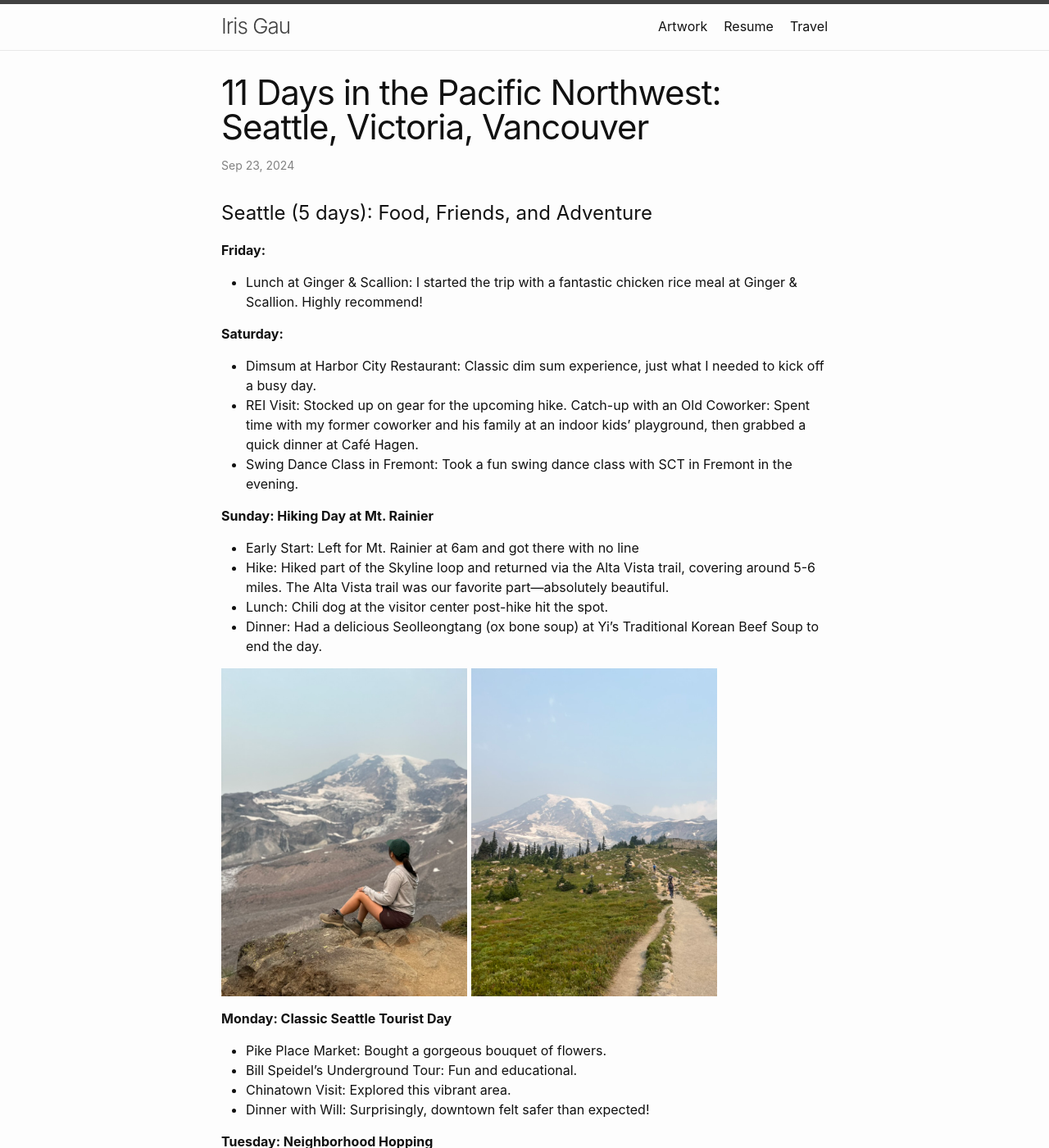
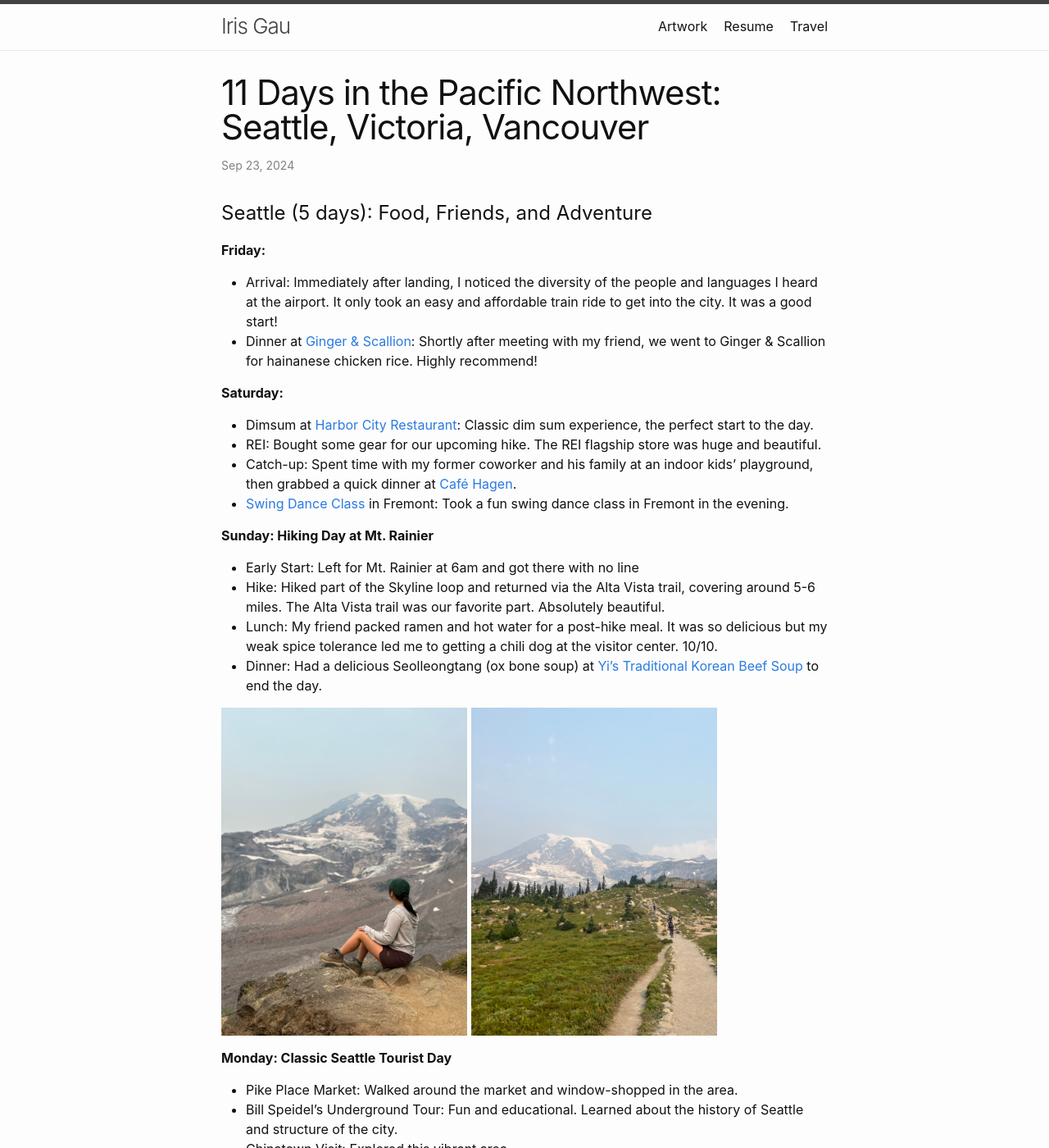
Before and after one commit to irisgau/irisgau.github.io, a Jekyll site: the page built from docs/_posts/2024-09-23-pacific-northwest.markdown, in a window 1280 px wide and 1400 px high. Shown: the whole window at 82% size. Built offline with Jekyll 4.4.1, drawn with Linux system fonts in a browser that asks for light colours; some of the changed text lies outside the part shown.

Commit message:
update about

```diff
--- a/docs/_posts/2024-09-23-pacific-northwest.markdown
+++ b/docs/_posts/2024-09-23-pacific-northwest.markdown
@@ -8,34 +8,35 @@ categories: travel
 # Seattle (5 days): Food, Friends, and Adventure
 
 **Friday:**
-* Lunch at Ginger & Scallion: I started the trip with a fantastic chicken rice meal at Ginger & Scallion. Highly recommend!
+* Arrival: Immediately after landing, I noticed the diversity of the people and languages I heard at the airport. It only took an easy and affordable train ride to get into the city. It was a good start!
+* Dinner at [Ginger & Scallion](https://maps.app.goo.gl/Qcgmcxf2Dfg27Pvr6): Shortly after meeting with my friend, we went to Ginger & Scallion for hainanese chicken rice. Highly recommend!
 
 **Saturday:**
-* Dimsum at Harbor City Restaurant: Classic dim sum experience, just what I needed to kick off a busy day.
-* REI Visit: Stocked up on gear for the upcoming hike.
-Catch-up with an Old Coworker: Spent time with my former coworker and his family at an indoor kids' playground, then grabbed a quick dinner at Café Hagen.
-* Swing Dance Class in Fremont: Took a fun swing dance class with SCT in Fremont in the evening.
+* Dimsum at [Harbor City Restaurant](https://maps.app.goo.gl/XzMyyi9RqqnMnx2R8): Classic dim sum experience, the perfect start to the day.
+* REI: Bought some gear for our upcoming hike. The REI flagship store was huge and beautiful.
+* Catch-up: Spent time with my former coworker and his family at an indoor kids' playground, then grabbed a quick dinner at [Café Hagen](https://maps.app.goo.gl/oZLkCwTYP3EwZ3rH8).
+* [Swing Dance Class](https://www.swingdancesct.com/) in Fremont: Took a fun swing dance class in Fremont in the evening.
 
 **Sunday: Hiking Day at Mt. Rainier**
 * Early Start: Left for Mt. Rainier at 6am and got there with no line
-* Hike: Hiked part of the Skyline loop and returned via the Alta Vista trail, covering around 5-6 miles. The Alta Vista trail was our favorite part—absolutely beautiful.
-* Lunch: Chili dog at the visitor center post-hike hit the spot.
-* Dinner: Had a delicious Seolleongtang (ox bone soup) at Yi's Traditional Korean Beef Soup to end the day.
+* Hike: Hiked part of the Skyline loop and returned via the Alta Vista trail, covering around 5-6 miles. The Alta Vista trail was our favorite part. Absolutely beautiful.
+* Lunch: My friend packed ramen and hot water for a post-hike meal. It was so delicious but my weak spice tolerance led me to getting a chili dog at the visitor center. 10/10.
+* Dinner: Had a delicious Seolleongtang (ox bone soup) at [Yi's Traditional Korean Beef Soup](https://maps.app.goo.gl/Ds2mMQ3x1eib6ZRc7) to end the day.
 
 ![Mt. Rainier](/assets/images/2024-09-23-pacific-northwest/mt-rainier-1.jpeg){: height="400" }
 ![Mt. Rainier](/assets/images/2024-09-23-pacific-northwest/mt-rainier-2.jpeg){: height="400" }
 
 **Monday: Classic Seattle Tourist Day**
-* Pike Place Market: Bought a gorgeous bouquet of flowers.
-* Bill Speidel's Underground Tour: Fun and educational.
+* Pike Place Market: Walked around the market and window-shopped in the area.
+* Bill Speidel's Underground Tour: Fun and educational. Learned about the history of Seattle and structure of the city.
 * Chinatown Visit: Explored this vibrant area.
-* Dinner with Will: Surprisingly, downtown felt safer than expected!
+* Dinner: Met with an old friend who I interned with, who shared about his experience living in Seattle for the past several years. Walking around downtown in the evening felt safer than expected.
 
 **Tuesday: Neighborhood Hopping**
 * Queen Anne: Stopped by Kerrie Park for an amazing view.
-* Fremont: Wandered around the Wonderland Gear Exchange and Fremont Vintage Mall.
-* Green Lake: Took a bus there just as school let out—loved seeing the diverse group of middle schoolers on board.
-* Dinner: Had an incredible meal at Kedai Makan in Capitol Hill, including a creamy, vegan coconut milkshake.
+* Fremont: Wandered around, making stops at Wonderland Gear Exchange and Fremont Vintage Mall.
+* Green Lake: Took a bus there just as school let out. It warmed my heart to see the diversity of middle schoolers on board.
+* Dinner: Had an incredible meal at [Kedai Makan](https://maps.app.goo.gl/7YYo4RdN3yhEkKgo8) in Capitol Hill, and a wonderful catch-up with a college friend. The creamy, vegan coconut milkshake is a must.
 
 **Wednesday: Ferry Ride to Victoria**
 * Morning Ferry: Enjoyed the scenic ride as I made my way to Canada.
@@ -43,9 +44,9 @@ Catch-up with an Old Coworker: Spent time with my former coworker and his family
 # Victoria (2 days): Gardens, Museums, and City Charm
 
 **Wednesday: Arrival in Victoria**
-* Immigration Hiccup: A bit of a negative encounter with the officer, but I made it through.
-* Uber to Hostel: Chose Uber over the bus after the stressful experience, but had a lovely driver who suggested I visit Whistler.
-* Explored the Area: Checked out thrift shops around Ocean Island Hostel and snagged a jacket and purse.
+* Immigration: A bit of a negative encounter with the officer who managed to man-splain to me the "dangers" of staying in a hostel and questioned how I could financially sustain this trip if I was unemployed, but I made it through.
+* Uber to Hostel: Chose Uber over the bus after the officier instilled in me I was going to "the most dangerous part of the city", but had a lovely driver who assured me I was fine.
+* Explored the area: Checked out thrift shops around Ocean Island Hostel and snagged some good fines.
 * Walk to Inner Harbour: Strolled through the scenic inner harbor and stopped by the Legislative Assembly.
 * Beacon Hill Park & Chinatown: Took in the greenery and the charm of Victoria’s Chinatown.
 * Hostel Dinner & Conversations: Enjoyed a meal at the hostel and had an insightful chat with Owen, a fellow traveler from Calgary, who’s passionate about city planning.
--- a/docs/index.markdown
+++ b/docs/index.markdown
@@ -7,9 +7,9 @@ layout: home
 
 👋 My name is Iris!
 
-I find joy traveling, dancing, and learning new things. I find peace being near the water, cooking, and fostering cats. I love to learn about language, cultures, and how people think.
+I find joy in traveling, dancing, and learning new things. I find peace when cooking, being near the water, and fostering cats. I love to learn about language, cultures, and how people think.
 
-I'm excited you're here! Poke around and let's [connect](https://www.linkedin.com/in/irisgau/) if you'd like to know more.
+I'm excited you're here!
 
 <br>
 ![Mt. Rainier](/assets/images/about/me-1.jpeg){: height="243" }
```
